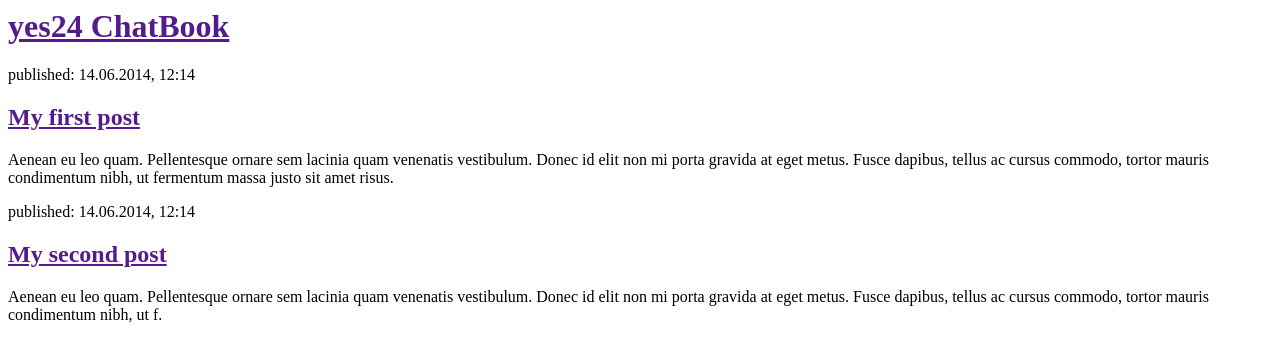
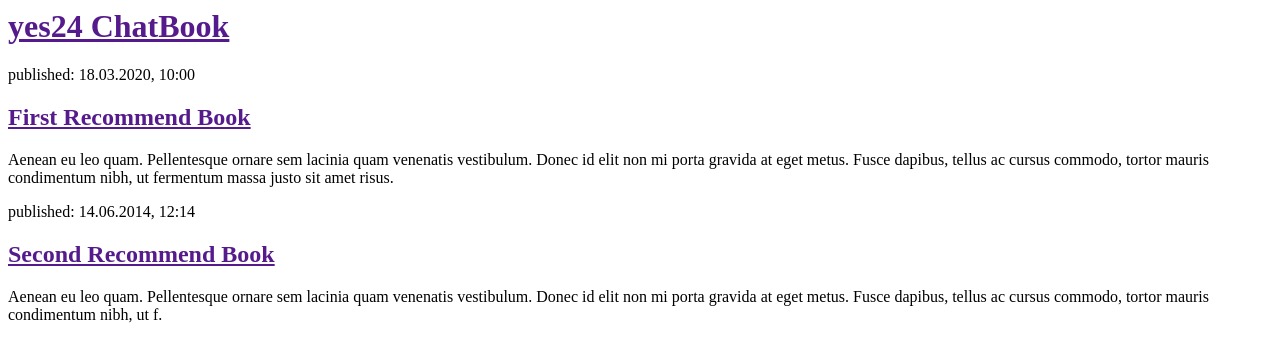
Before and after one commit to soundsoree1234/my-first-blog, a Django app: page / in a window 1280 px wide. Shown: the top 362 px of the page. Run offline with Django 3.2, Linux system fonts and the light colour scheme.

Commit message:
Changed the HTML for the site.

```diff
--- a/blog/templates/blog/post_list.html
+++ b/blog/templates/blog/post_list.html
@@ -8,14 +8,14 @@
         </div>
 
         <div>
-            <p>published: 14.06.2014, 12:14</p>
-            <h2><a href="">My first post</a></h2>
+            <p>published: 18.03.2020, 10:00</p>
+            <h2><a href="">First Recommend Book</a></h2>
             <p>Aenean eu leo quam. Pellentesque ornare sem lacinia quam venenatis vestibulum. Donec id elit non mi porta gravida at eget metus. Fusce dapibus, tellus ac cursus commodo, tortor mauris condimentum nibh, ut fermentum massa justo sit amet risus.</p>
         </div>
 
         <div>
             <p>published: 14.06.2014, 12:14</p>
-            <h2><a href="">My second post</a></h2>
+            <h2><a href="">Second Recommend Book</a></h2>
             <p>Aenean eu leo quam. Pellentesque ornare sem lacinia quam venenatis vestibulum. Donec id elit non mi porta gravida at eget metus. Fusce dapibus, tellus ac cursus commodo, tortor mauris condimentum nibh, ut f.</p>
         </div>
     </body>
--- a/blog/views.py
+++ b/blog/views.py
@@ -1,5 +1,7 @@
 from django.shortcuts import render
+from django.utils import timezone
+from .models import Post
 
-# Create your views here.
 def post_list(request):
+    posts = Post.objects.filter(published_date__lte=timezone.now()).order_by('published_date')
     return render(request, 'blog/post_list.html', {})
```
